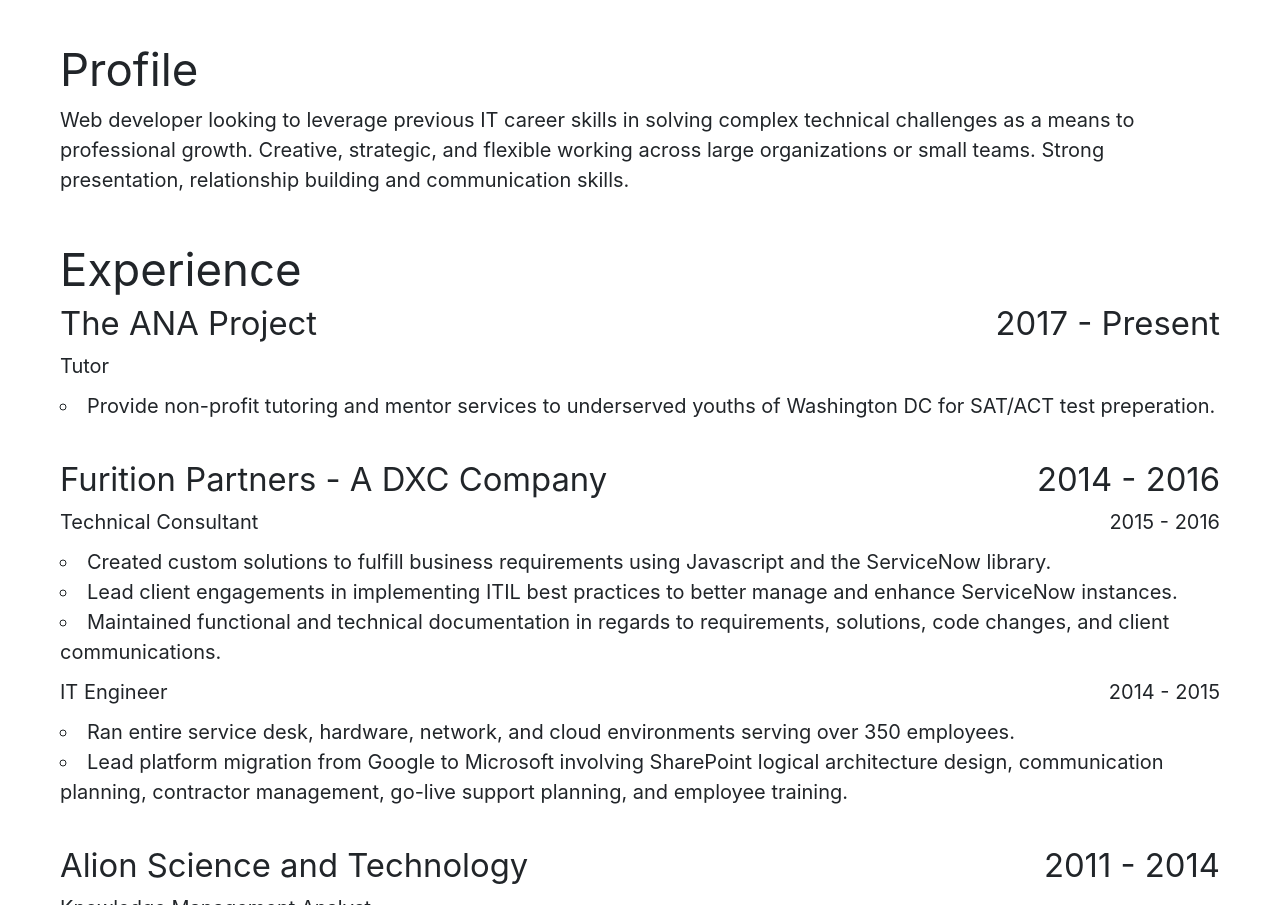
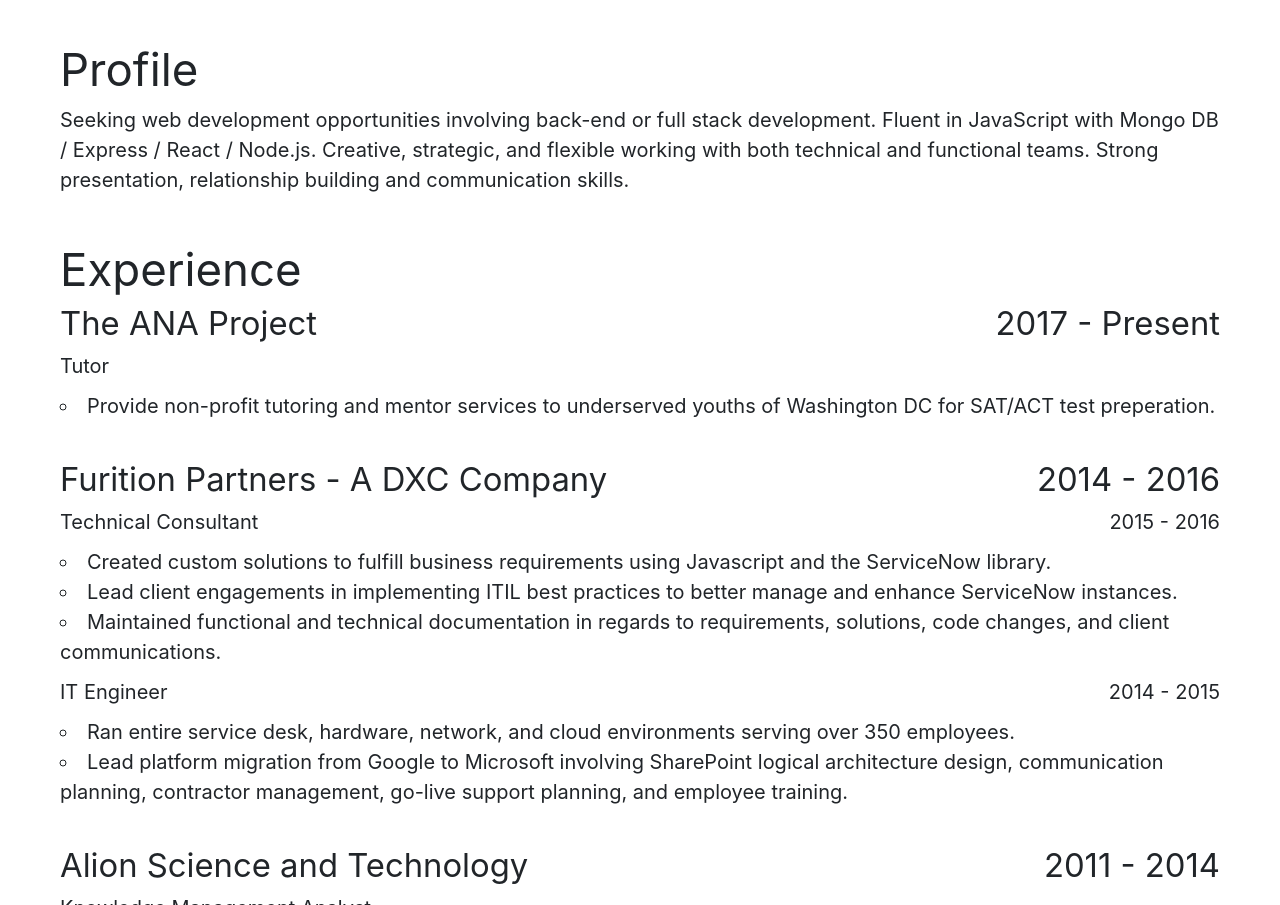
Before and after one commit to koutron/portfolio, a plain HTML site: page index.html in a window 1280 px wide. Shown: the part 3055-3960 px from the top of the page. Drawn offline with nearby package versions, Linux system fonts and the light colour scheme.

```diff
--- a/index.html
+++ b/index.html
@@ -228,9 +228,8 @@
 <div id="resume" class="anchor-padding">
 <h1 class="section">Resume</h1><h5 style="margin-top: -5px;"><a href="resume.pdf" >PDF Format</a></h5>
 <h4 class="resume-section">Profile</h4>
-<p>Web developer looking to leverage previous IT career skills in solving complex technical challenges as a means to professional growth.
-  Creative, strategic, and flexible working across large organizations or small teams.
-  Strong presentation, relationship building and communication skills.</p>
+<p>Seeking web development opportunities involving back-end or full stack development. Fluent in JavaScript with Mongo DB / Express / React / Node.js.  Creative, strategic, and flexible working with both technical and functional teams.
+Strong presentation, relationship building and communication skills.  </p>
 
 <h4 class="resume-section">Experience</h4>
 <h5 class="job-name">The ANA Project<span class="job-duration">2017 - Present</span></h5>
```
Also changed, not shown: 1 other file.
